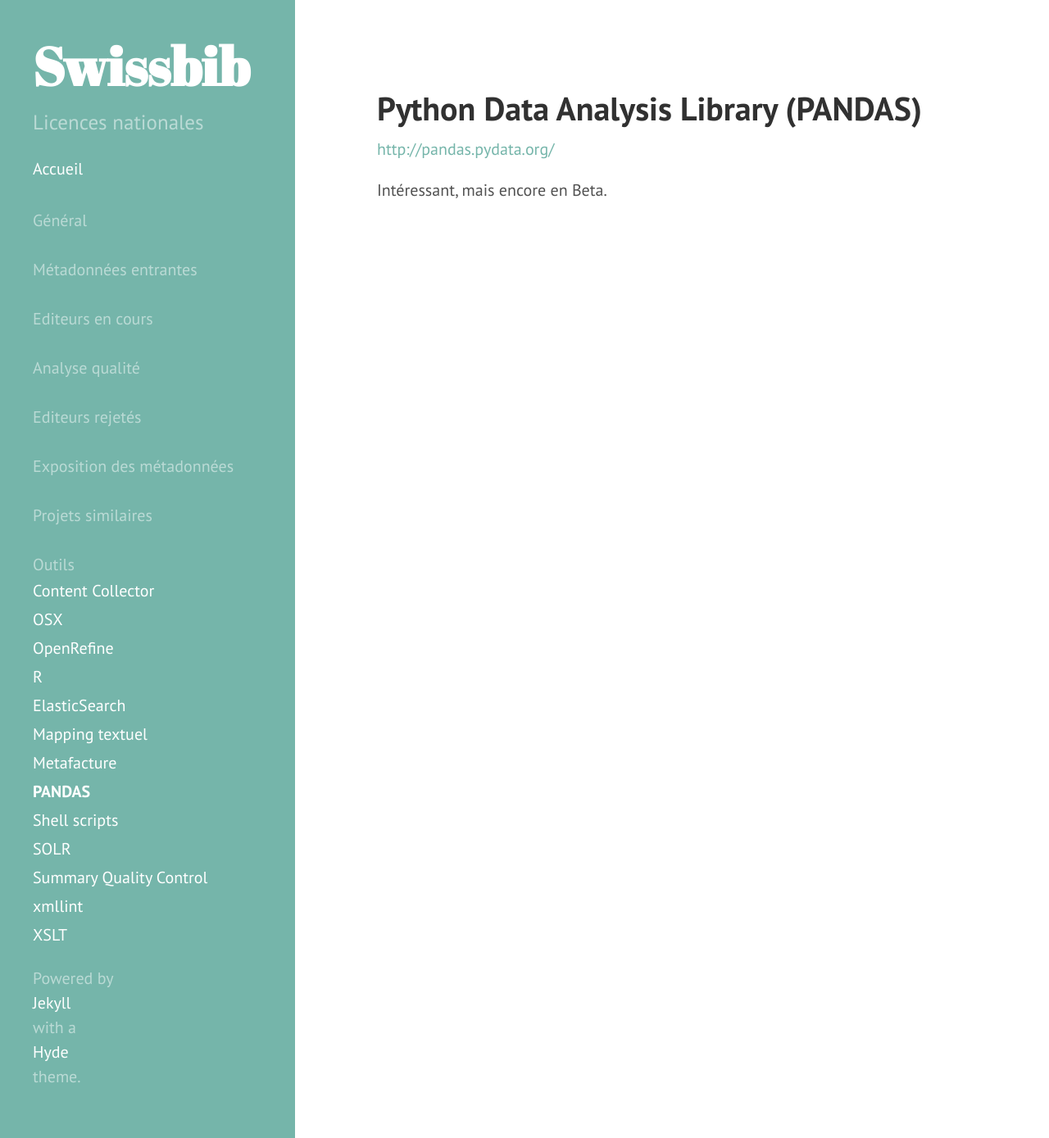
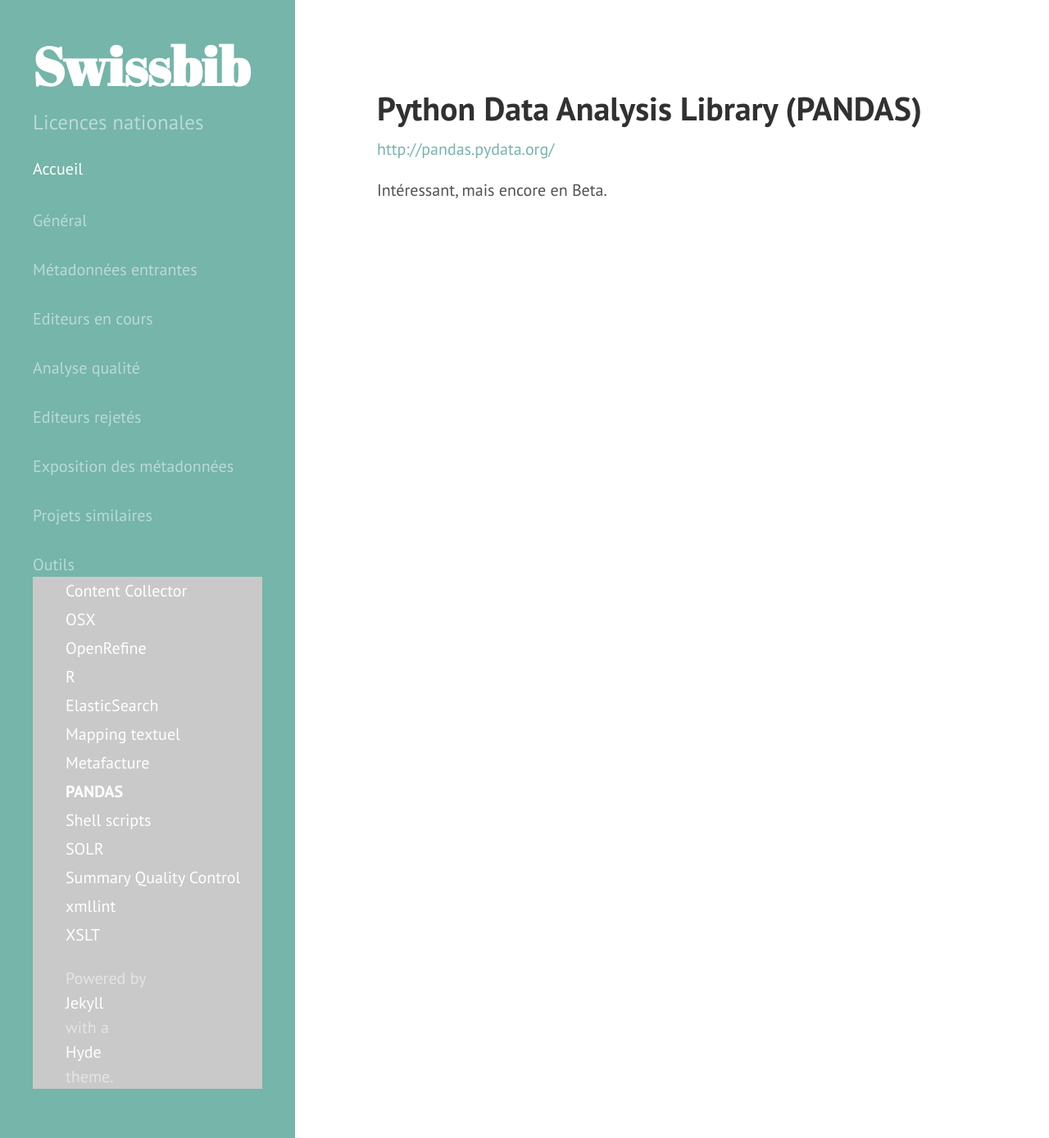
Before and after one commit to swissbib/metadataNationalLicencesDocumentation, a Jekyll site: the page built from pages/tools/pandas.md, in a window 1280 px wide. Shown: the whole page at 82% size. Built offline with Jekyll 4.4.1, drawn with Linux system fonts in a browser that asks for light colours.

Commit message:
with color

```diff
--- a/_includes/sidebar.html
+++ b/_includes/sidebar.html
@@ -1,5 +1,10 @@
 <script>
 function myFunction(id) {
+    var y = document.getElementsByClassName("w3-show")[0];
+    if (y.className.indexOf("w3-show") != -1){
+        y.className = y.className.replace(" w3-show", "");
+    }
+
     var x = document.getElementById(id);
     if (x.className.indexOf("w3-show") == -1) {
 	x.className += " w3-show";
--- a/public/css/w3.css
+++ b/public/css/w3.css
@@ -1,10 +1,12 @@
 .w3-accordion-content a{text-decoration:none!important}
 
 .w3-accordion {width:100%;cursor:pointer}
-.w3-accordion-content{cursor:auto;display:none;position:relative;width:100%;margin:0;padding:0}
+.w3-accordion-content{cursor:auto;display:none;position:relative;width:100%;margin:0;padding-left:2rem;background-color: #c9c9c9;}
 .w3-accordion-content a{display:block}
 
 
 
 
+
+
 .w3-hide{display:none!important}.w3-show-block,.w3-show{display:block!important}.w3-show-inline-block{display:inline-block!important}
```
